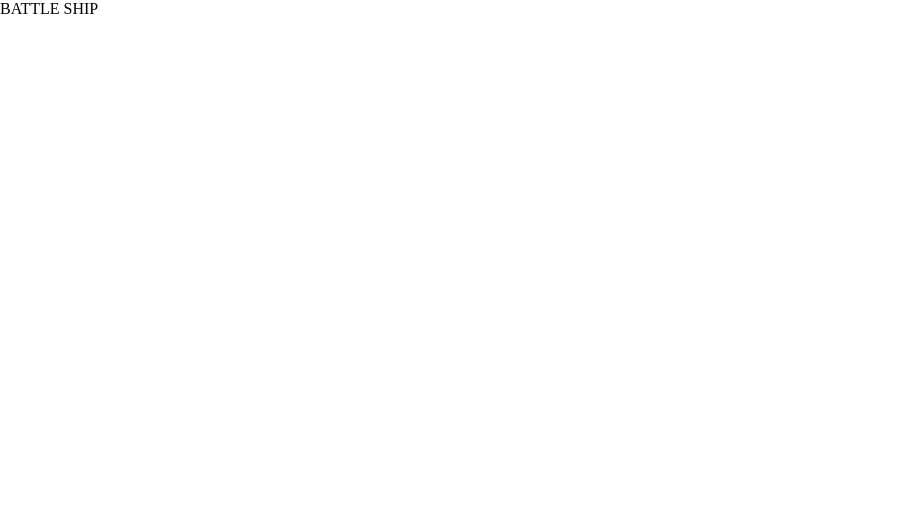
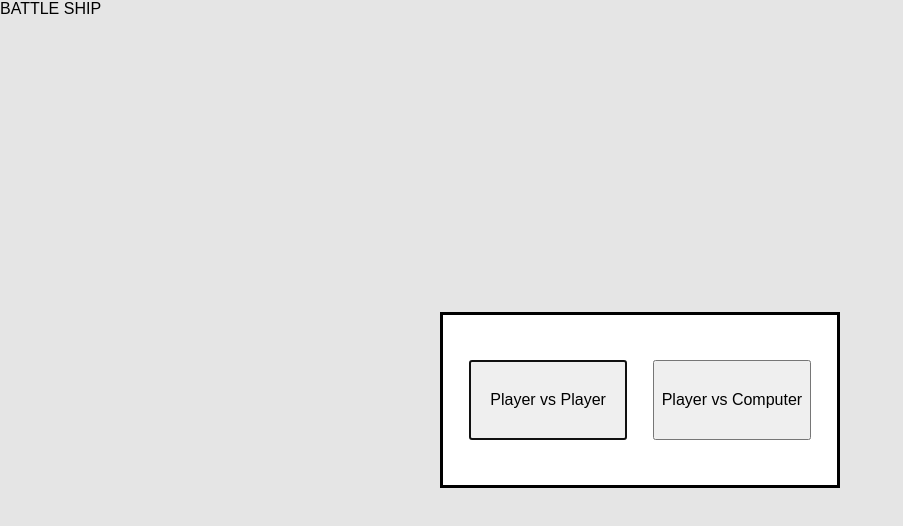
Before and after one commit to JeyLson0/battleship, a website built with webpack: page src/template.html in a window 1280 px wide. Shown: the whole page, without its empty margins (0-903 px from the left). Built offline with nearby package versions, Linux system fonts and the light colour scheme.

Commit message:
version 1.0.7 add modal.js, init modal interface
add modal.js file

update html and css. dialog element contains btns
that will be the interface for choosing which game
mode.

```diff
--- a/src/index.js
+++ b/src/index.js
@@ -1 +1,2 @@
 import './style.css';
+import './scripts/modal';
--- /dev/null
+++ b/src/scripts/modal.js
@@ -0,0 +1,2 @@
+const modal = document.querySelector('#opening-dialog');
+modal.showModal();
--- a/src/style.css
+++ b/src/style.css
@@ -6,8 +6,8 @@
     font: inherit;
 }
 
-body{
-    min-height: 100vh;
+html {
+    font-family: basic-sans, sans-serif;
 }
 
 img, picture, svg, video{
@@ -15,4 +15,29 @@ img, picture, svg, video{
     max-width: 100%;
 }
 
+body {
+    min-height: 100vh;
+    width: 100%;
+}
+
 /* CSS starts here */
+
+
+#opening-dialog {
+    display: flex;
+    flex: 0;
+    justify-content: space-evenly;
+    align-items: center;
+    position: absolute;
+    margin: auto;
+    min-width: 15rem;
+    width: 25rem;
+    min-height: 10rem;
+    height: 11rem;
+}
+
+.dialog-btn {
+    height: 5rem;
+    width: 40%;
+    font-size: clamp(0.5rem, 5vw, 1rem);
+}
--- a/src/template.html
+++ b/src/template.html
@@ -11,8 +11,8 @@
     </header>
     <div class="main-container">
         <dialog id="opening-dialog">
-            <button>Player vs Player</button>
-            <button>Player vs Computer</button>
+            <button type="button" value="pvp" class="dialog-btn">Player vs Player</button>
+            <button type="button" value="pve" class="dialog-btn">Player vs Computer</button>
         </dialog>
     </div>
     <footer class="footer-container"></footer>
```
